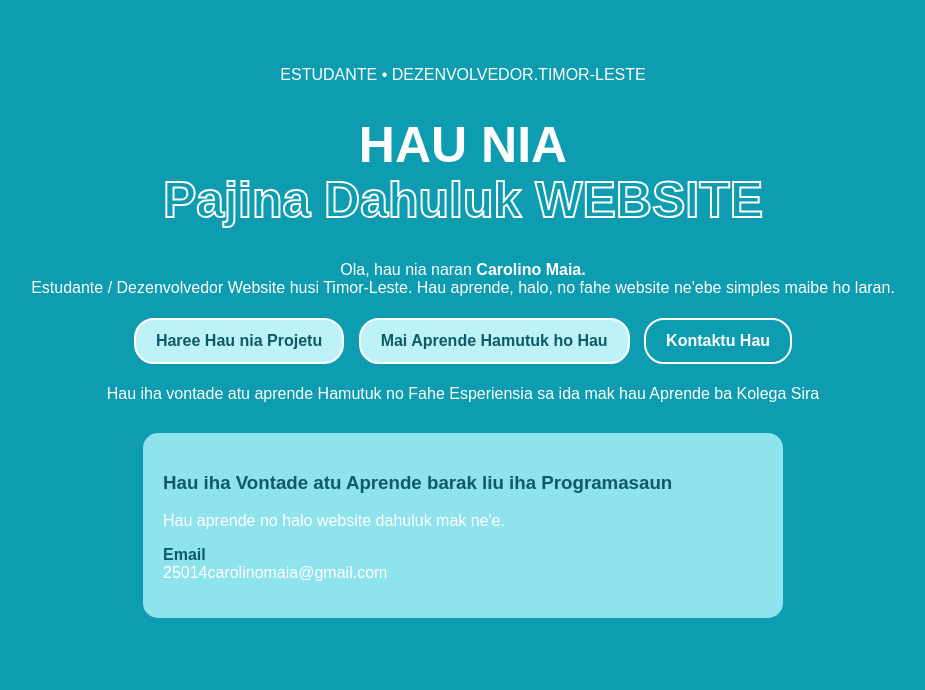
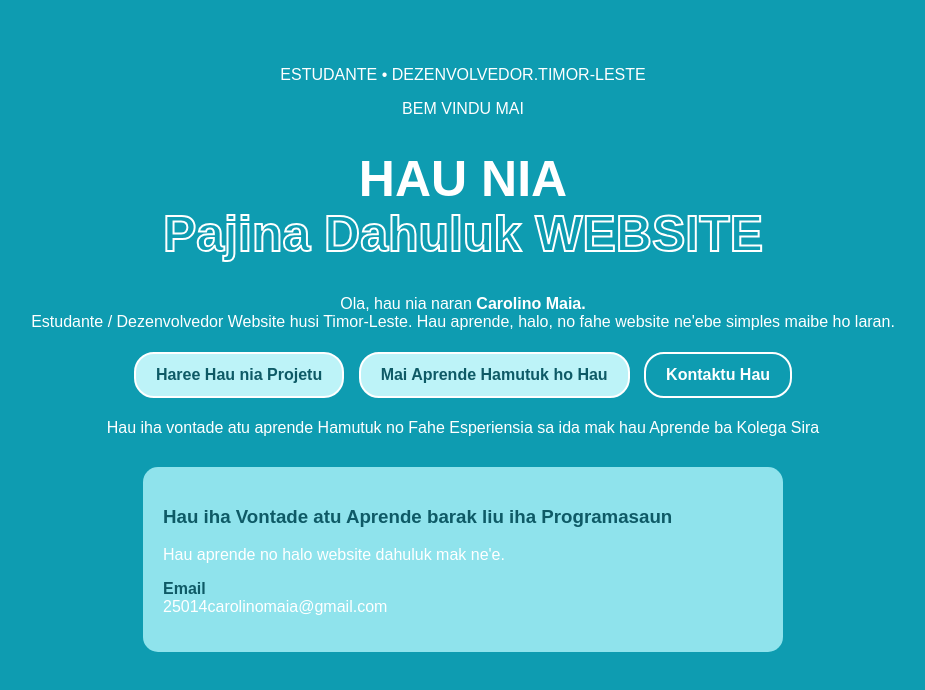
Before and after one commit to 25014carolinomaia-ops/Website, a plain HTML site: page index.html in a window 1280 px wide. Shown: the whole page, without its empty margins (177-1102 px from the left). Drawn offline with Linux system fonts and the light colour scheme.

Commit message:
Update index.html

```diff
--- a/index.html
+++ b/index.html
@@ -17,6 +17,7 @@ p{color:white}
 <body>
 <div class="box">
 <p>ESTUDANTE • DEZENVOLVEDOR.TIMOR-LESTE</p>
+  <p>BEM VINDU MAI</p>
 <h1>HAU NIA<br><span>Pajina Dahuluk WEBSITE</span></h1>
 <p>Ola, hau nia naran <b>Carolino Maia.</b><br>Estudante / Dezenvolvedor Website husi Timor-Leste. Hau aprende, halo, no fahe website ne'ebe simples maibe ho laran.</p>
 
```
